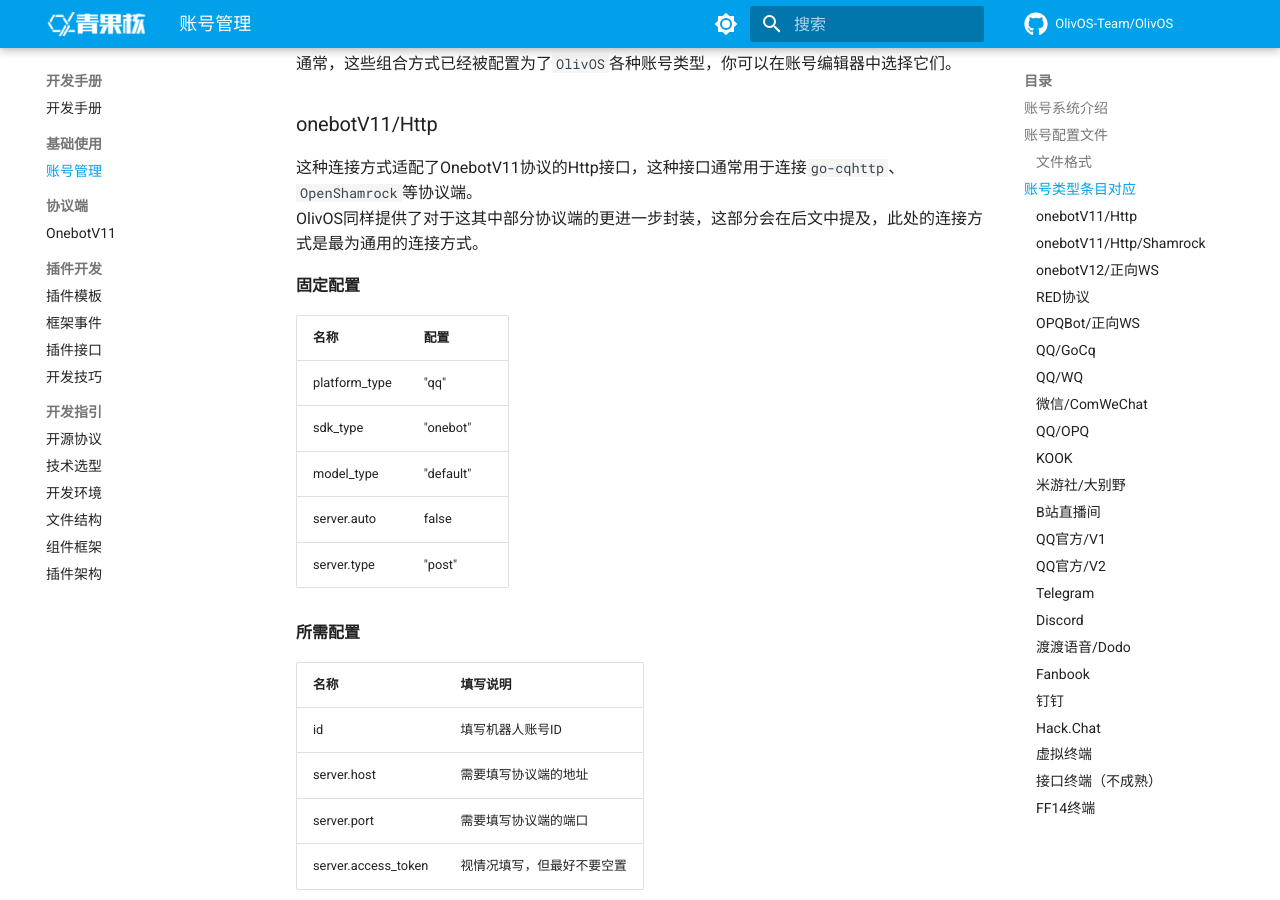
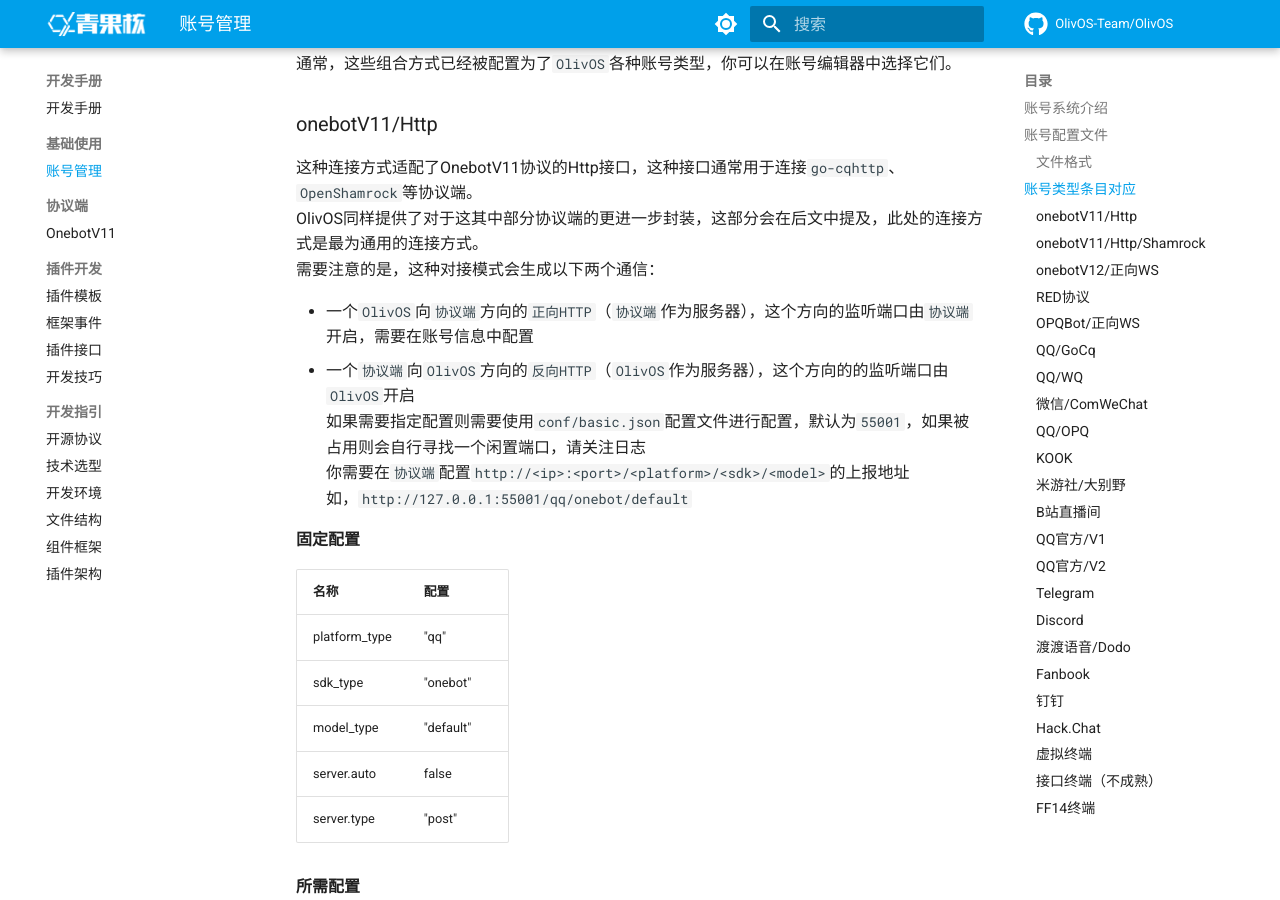
Before and after one commit to OlivOS-Team/OlivOSDoc, an MkDocs documentation site: the page built from docs/User/Account.md, in a window 1280 px wide and 900 px high, scrolled down 1964 px. Built offline with MkDocs 1.6.1 and Material for MkDocs 9.7.7, drawn with Linux system fonts in a browser that asks for light colours; comment, search, counter and statistics services are not loaded.

Commit message:
Update Account.md

```diff
--- a/docs/User/Account.md
+++ b/docs/User/Account.md
@@ -63,6 +63,13 @@
 
 这种连接方式适配了OnebotV11协议的Http接口，这种接口通常用于连接`go-cqhttp`、`OpenShamrock`等协议端。
 OlivOS同样提供了对于这其中部分协议端的更进一步封装，这部分会在后文中提及，此处的连接方式是最为通用的连接方式。
+需要注意的是，这种对接模式会生成以下两个通信：
+
++ 一个`OlivOS`向`协议端`方向的`正向HTTP`（`协议端`作为服务器），这个方向的监听端口由`协议端`开启，需要在账号信息中配置
++ 一个`协议端`向`OlivOS`方向的`反向HTTP`（`OlivOS`作为服务器），这个方向的的监听端口由`OlivOS`开启
+如果需要指定配置则需要使用`conf/basic.json`配置文件进行配置，默认为`55001`，如果被占用则会自行寻找一个闲置端口，请关注日志
+你需要在`协议端`配置`http://<ip>:<port>/<platform>/<sdk>/<model>`的上报地址
+如，`http://127.0.0.1:55001/qq/onebot/default`
 
 **固定配置**
 
```
